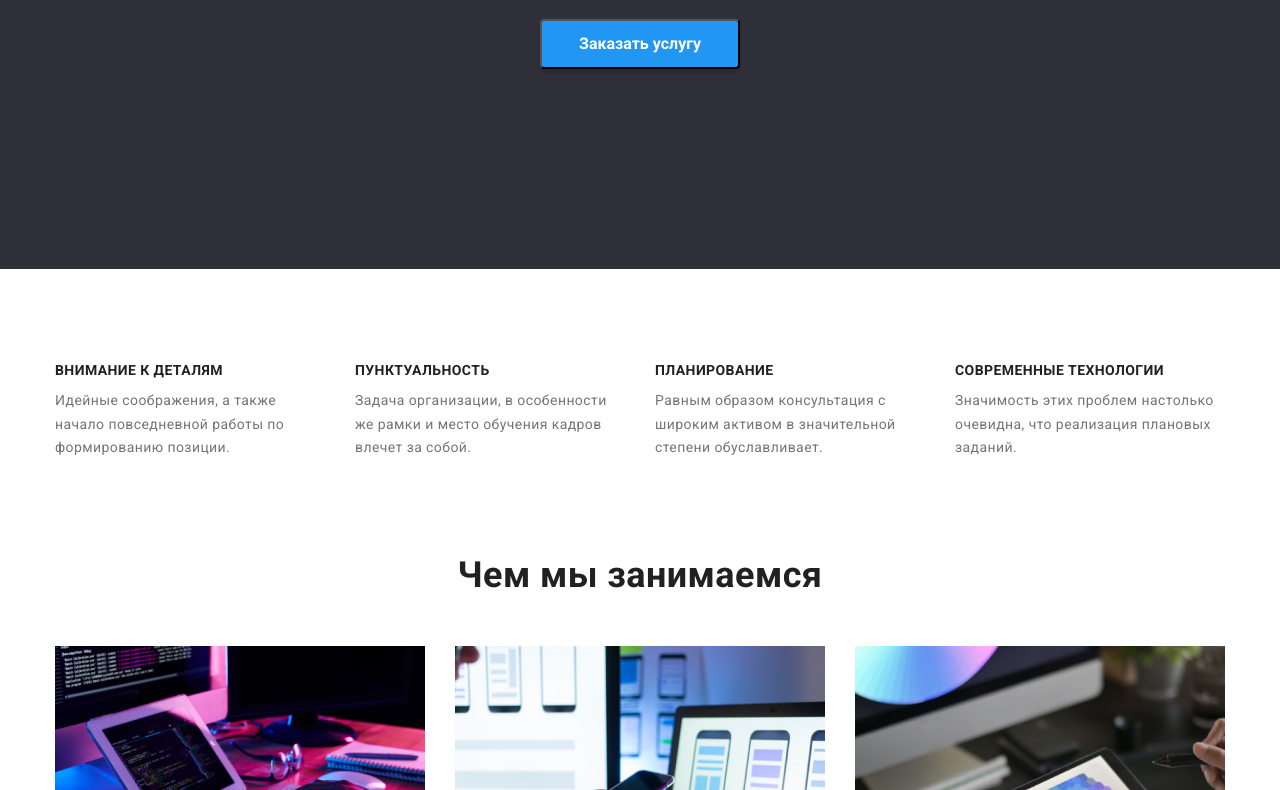
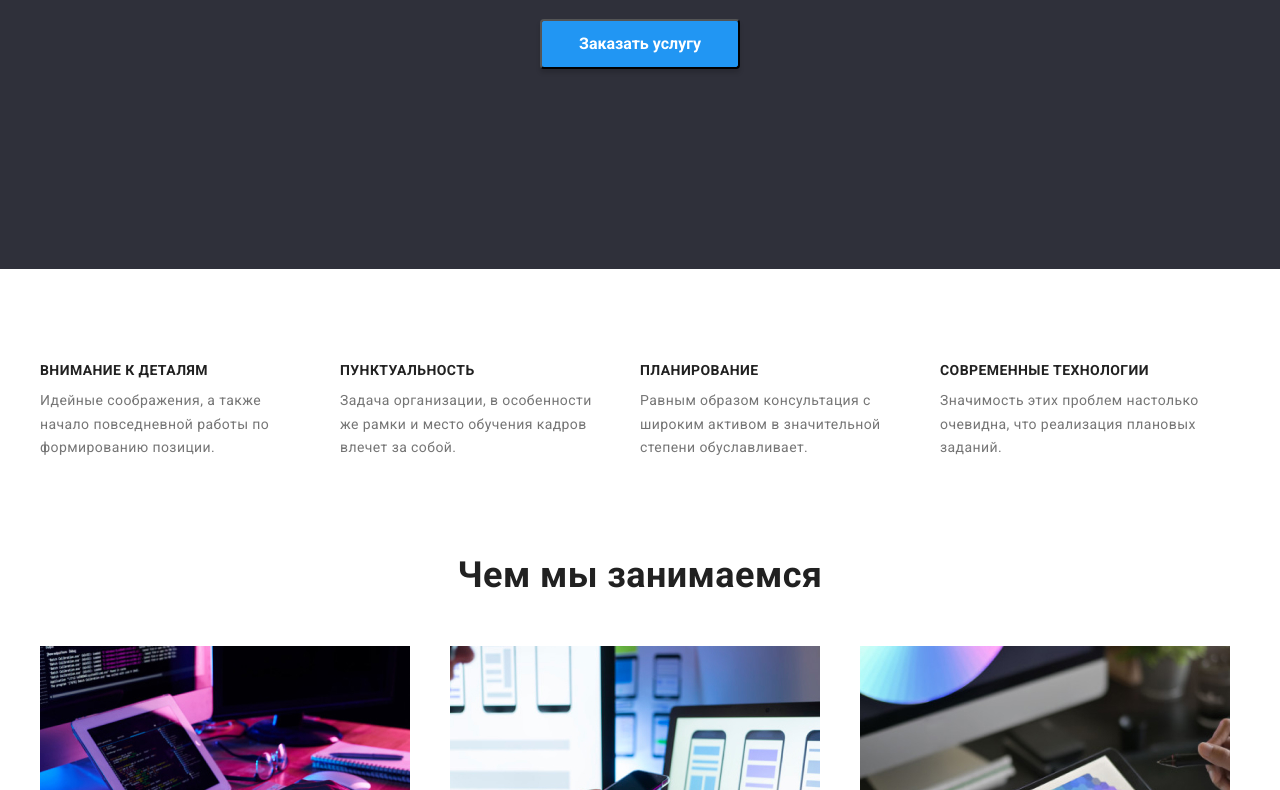
Before and after one commit to Maksym150678/goit-markup-hw-03, a plain HTML site: page index.html in a window 1280 px wide. Shown: the part 412-1202 px from the top of the page. Drawn offline with nearby package versions, Linux system fonts and the light colour scheme.

Commit message:
Add files via upload

```diff
--- a/css/styles.css
+++ b/css/styles.css
@@ -61,8 +61,8 @@ body {
     margin-left: auto;
     margin-right: auto;
     width: 1200px;
-    padding-right: 15px;
-    padding-left: 15px;
+    /*padding-right: 15px;
+    padding-left: 15px;*/
 }
 
 .header {
```
